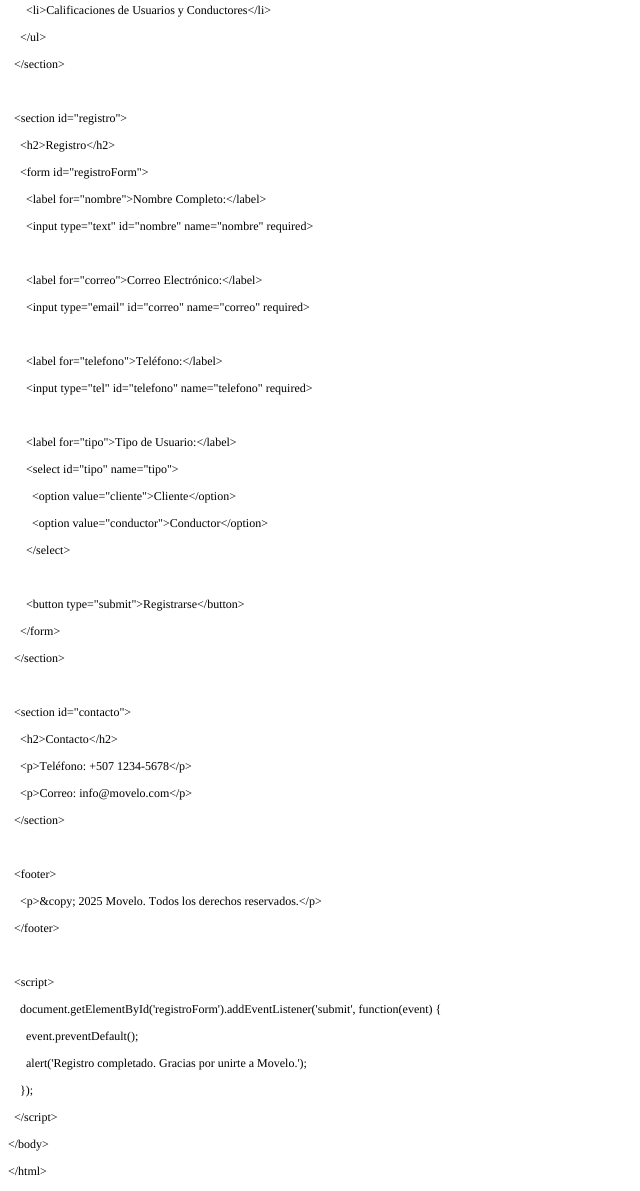
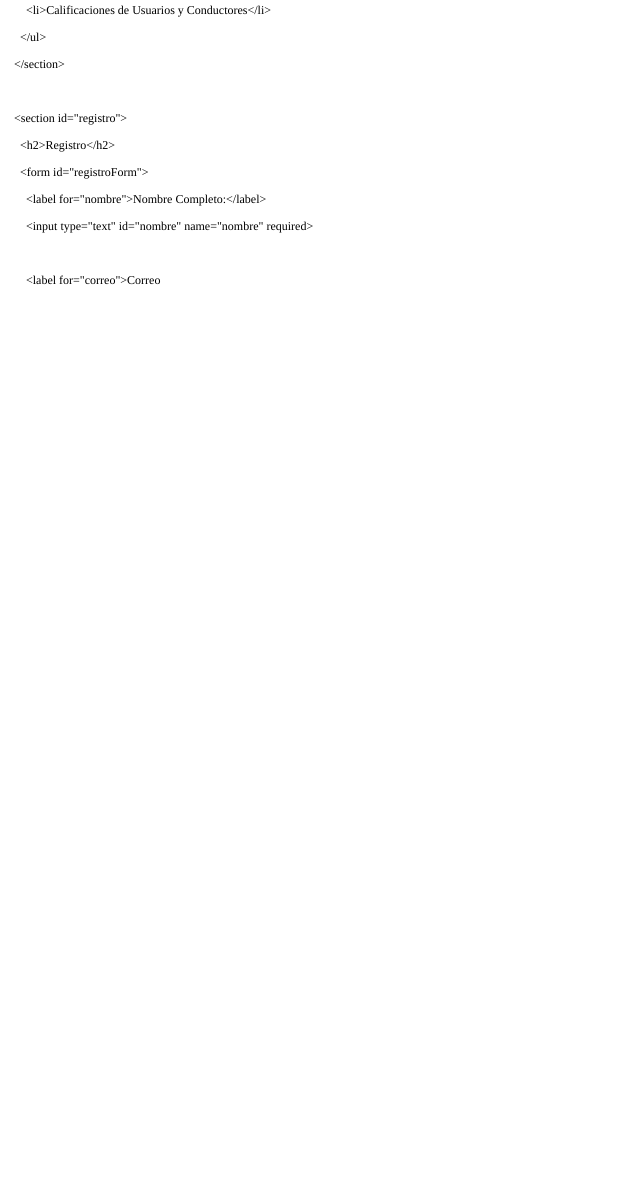
Before and after one commit to azaelweb03/movelo, a plain HTML site: page index.html in a window 1280 px wide. Shown: the part 950-2141 px from the top of the page, without its empty margins (0-640 px from the left). After the commit the page ends 1250 px from the top, so only its background shows below. Drawn offline with Linux system fonts and the light colour scheme.

Commit message:
Corrige index.html

```diff
--- a/index.html
+++ b/index.html
@@ -59,39 +59,6 @@
 <p class="p1"><span class="s1"><span class="Apple-converted-space">      </span>&lt;label for="nombre"&gt;Nombre Completo:&lt;/label&gt;</span></p>
 <p class="p1"><span class="s1"><span class="Apple-converted-space">      </span>&lt;input type="text" id="nombre" name="nombre" required&gt;</span></p>
 <p class="p2"><span class="s1"></span><br></p>
-<p class="p1"><span class="s1"><span class="Apple-converted-space">      </span>&lt;label for="correo"&gt;Correo Electrónico:&lt;/label&gt;</span></p>
-<p class="p1"><span class="s1"><span class="Apple-converted-space">      </span>&lt;input type="email" id="correo" name="correo" required&gt;</span></p>
-<p class="p2"><span class="s1"></span><br></p>
-<p class="p1"><span class="s1"><span class="Apple-converted-space">      </span>&lt;label for="telefono"&gt;Teléfono:&lt;/label&gt;</span></p>
-<p class="p1"><span class="s1"><span class="Apple-converted-space">      </span>&lt;input type="tel" id="telefono" name="telefono" required&gt;</span></p>
-<p class="p2"><span class="s1"></span><br></p>
-<p class="p1"><span class="s1"><span class="Apple-converted-space">      </span>&lt;label for="tipo"&gt;Tipo de Usuario:&lt;/label&gt;</span></p>
-<p class="p1"><span class="s1"><span class="Apple-converted-space">      </span>&lt;select id="tipo" name="tipo"&gt;</span></p>
-<p class="p1"><span class="s1"><span class="Apple-converted-space">        </span>&lt;option value="cliente"&gt;Cliente&lt;/option&gt;</span></p>
-<p class="p1"><span class="s1"><span class="Apple-converted-space">        </span>&lt;option value="conductor"&gt;Conductor&lt;/option&gt;</span></p>
-<p class="p1"><span class="s1"><span class="Apple-converted-space">      </span>&lt;/select&gt;</span></p>
-<p class="p2"><span class="s1"></span><br></p>
-<p class="p1"><span class="s1"><span class="Apple-converted-space">      </span>&lt;button type="submit"&gt;Registrarse&lt;/button&gt;</span></p>
-<p class="p1"><span class="s1"><span class="Apple-converted-space">    </span>&lt;/form&gt;</span></p>
-<p class="p1"><span class="s1"><span class="Apple-converted-space">  </span>&lt;/section&gt;</span></p>
-<p class="p2"><span class="s1"></span><br></p>
-<p class="p1"><span class="s1"><span class="Apple-converted-space">  </span>&lt;section id="contacto"&gt;</span></p>
-<p class="p1"><span class="s1"><span class="Apple-converted-space">    </span>&lt;h2&gt;Contacto&lt;/h2&gt;</span></p>
-<p class="p1"><span class="s1"><span class="Apple-converted-space">    </span>&lt;p&gt;Teléfono: +507 1234-5678&lt;/p&gt;</span></p>
-<p class="p1"><span class="s1"><span class="Apple-converted-space">    </span>&lt;p&gt;Correo: info@movelo.com&lt;/p&gt;</span></p>
-<p class="p1"><span class="s1"><span class="Apple-converted-space">  </span>&lt;/section&gt;</span></p>
-<p class="p2"><span class="s1"></span><br></p>
-<p class="p1"><span class="s1"><span class="Apple-converted-space">  </span>&lt;footer&gt;</span></p>
-<p class="p1"><span class="s1"><span class="Apple-converted-space">    </span>&lt;p&gt;&amp;copy; 2025 Movelo. Todos los derechos reservados.&lt;/p&gt;</span></p>
-<p class="p1"><span class="s1"><span class="Apple-converted-space">  </span>&lt;/footer&gt;</span></p>
-<p class="p2"><span class="s1"></span><br></p>
-<p class="p1"><span class="s1"><span class="Apple-converted-space">  </span>&lt;script&gt;</span></p>
-<p class="p1"><span class="s1"><span class="Apple-converted-space">    </span>document.getElementById('registroForm').addEventListener('submit', function(event) {</span></p>
-<p class="p1"><span class="s1"><span class="Apple-converted-space">      </span>event.preventDefault();</span></p>
-<p class="p1"><span class="s1"><span class="Apple-converted-space">      </span>alert('Registro completado. Gracias por unirte a Movelo.');</span></p>
-<p class="p1"><span class="s1"><span class="Apple-converted-space">    </span>});</span></p>
-<p class="p1"><span class="s1"><span class="Apple-converted-space">  </span>&lt;/script&gt;</span></p>
-<p class="p1"><span class="s1">&lt;/body&gt;</span></p>
-<p class="p1"><span class="s1">&lt;/html&gt;</span></p>
+<p class="p1"><span class="s1"><span class="Apple-converted-space">      </span>&lt;label for="correo"&gt;Correo</span></p>
 </body>
 </html>
```
Also changed, not shown: vercel.json (deleted), 2 other files.
